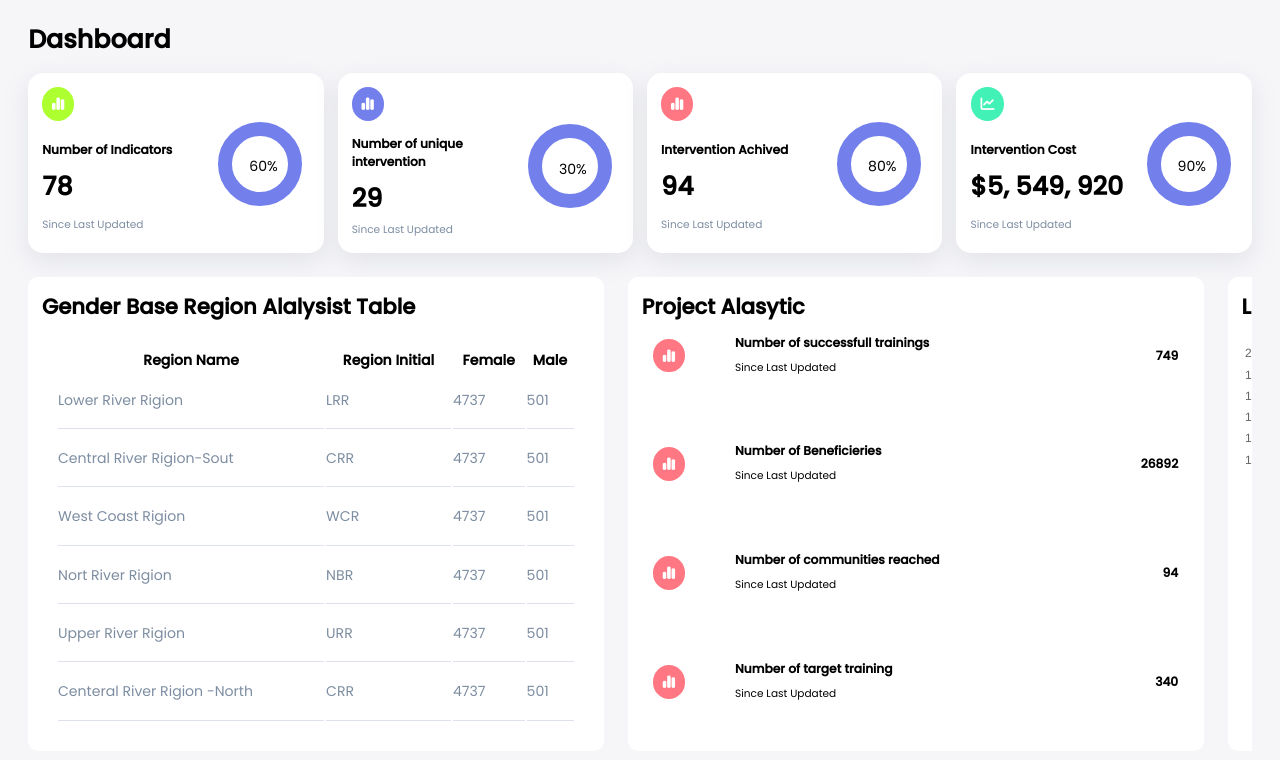
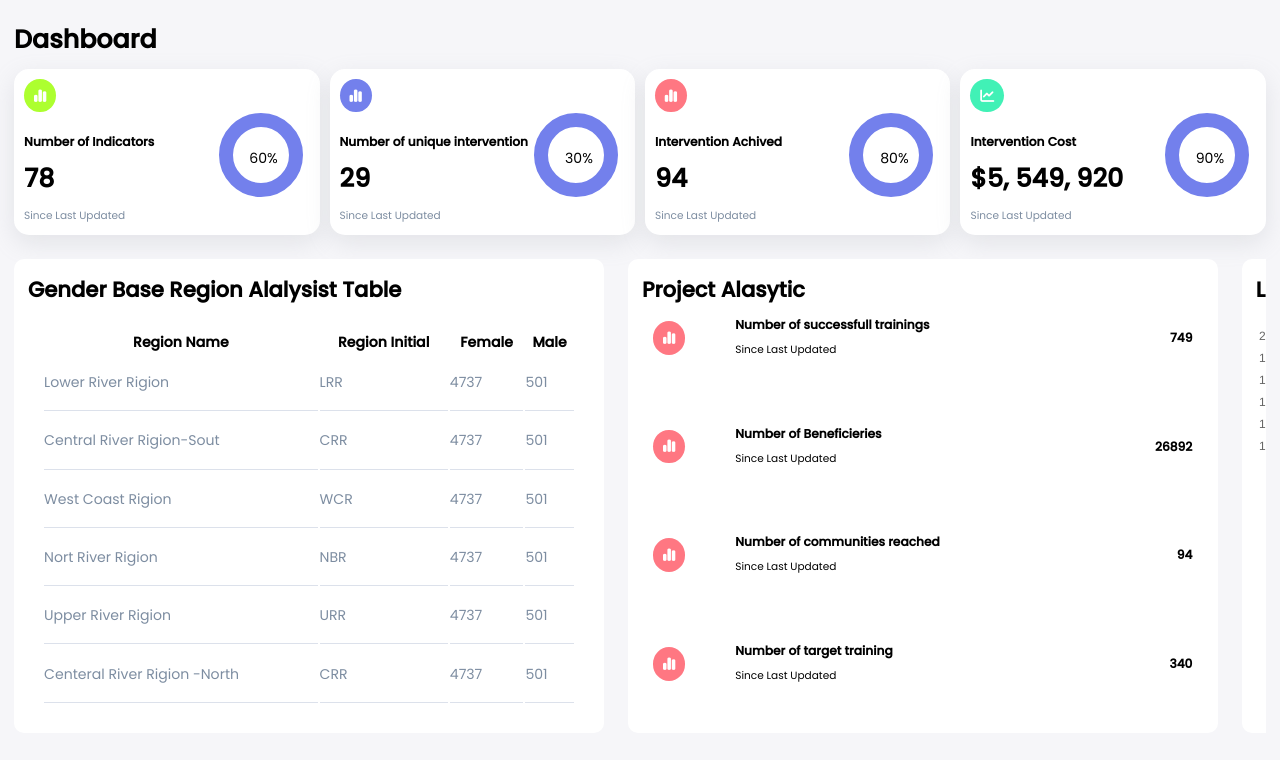
Before and after one commit to kebzin/Data_analystic, a plain HTML site: page index.html in a window 1280 px wide. Drawn offline with nearby package versions, Linux system fonts and the light colour scheme.

Commit message:
working with sixe

```diff
--- a/src/css/style.css
+++ b/src/css/style.css
@@ -49,21 +49,21 @@ small {
 /* main */
 main {
   margin-top: 1.4rem;
-  margin-left: 2rem;
-  margin-right: 2rem;
+  margin-left: 1rem;
+  margin-right: 1rem;
 }
 main .insights {
   display: grid;
-  grid-template-columns: repeat(auto-fit, minmax(150px, 1fr));
-  gap: 1rem;
+  grid-template-columns: repeat(auto-fit, minmax(100px, 1fr));
+  gap: 10px;
   grid-column: auto;
 }
 
 main .insights > div {
   background-color: #fff;
-  padding: 1rem;
+  padding: 10px;
   border-radius: 15px;
-  margin-top: 1rem;
+  margin-top: 10px;
   box-shadow: rgba(149, 157, 165, 0.2) 0px 8px 24px;
 }
 main .insights > div:hover {
```
